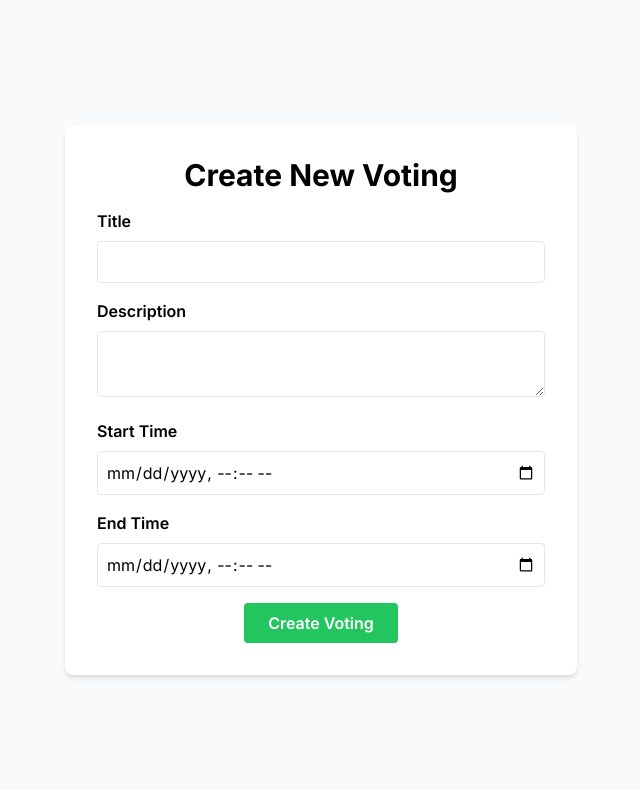
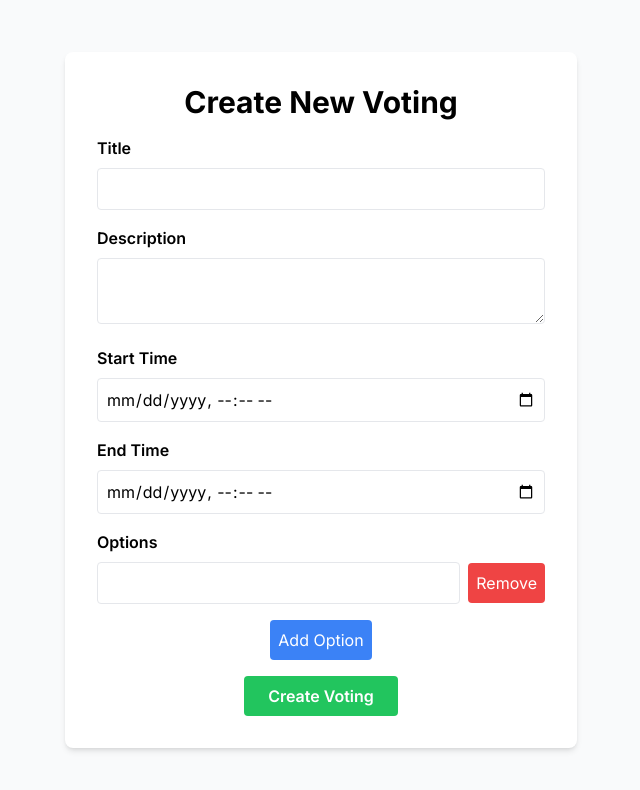
Before and after one commit to monnaliya/trustvote-eth-shenzhen-2024, a Next.js app: page /create-voting in a window 1280 px wide. Shown: the top 790 px of the page, without its empty margins (319-959 px from the left). Built offline with nearby package versions, Linux system fonts and the light colour scheme.

Commit message:
Add option fields to Create Voting page

```diff
--- a/app/create-voting/page.tsx
+++ b/app/create-voting/page.tsx
@@ -1,13 +1,15 @@
-"use client";
+'use client';
 
-import React, { useState } from "react";
-import { useRouter } from "next/navigation";
+import React, { useState } from 'react';
+import { useRouter } from 'next/navigation';
 
 export default function CreateVotingPage() {
-    const [title, setTitle] = useState("");
-    const [description, setDescription] = useState("");
-    const [startTime, setStartTime] = useState("");
-    const [endTime, setEndTime] = useState("");
+  const [title, setTitle] = useState('');
+  const [description, setDescription] = useState('');
+  const [startTime, setStartTime] = useState('');
+  const [endTime, setEndTime] = useState('');
+  const [options, setOptions] = useState(['']);
+
   const router = useRouter();
 
   const handleCreate = () => {
@@ -17,12 +19,28 @@ export default function CreateVotingPage() {
       description,
       startTime,
       endTime,
-            status: "not started",
+      options,
+      status: 'not started',
     };
     console.log(newPoll);
 
     // Redirect to the voting list page after creation
-        router.push("/voting-list");
+    router.push('/voting-list');
+  };
+
+  const handleAddOption = () => {
+    setOptions([...options, '']);
+  };
+
+  const handleOptionChange = (index: number, value: string) => {
+    const newOptions = [...options];
+    newOptions[index] = value;
+    setOptions(newOptions);
+  };
+
+  const handleRemoveOption = (index: number) => {
+    const newOptions = options.filter((_, i) => i !== index);
+    setOptions(newOptions);
   };
 
   return (
@@ -64,6 +82,31 @@ export default function CreateVotingPage() {
             onChange={(e) => setEndTime(e.target.value)}
           />
         </div>
+        <div className="mb-4">
+          <label className="block text-left font-semibold mb-2">Options</label>
+          {options.map((option, index) => (
+            <div key={index} className="flex items-center mb-2">
+              <input
+                type="text"
+                className="w-full p-2 border rounded"
+                value={option}
+                onChange={(e) => handleOptionChange(index, e.target.value)}
+              />
+              <button
+                onClick={() => handleRemoveOption(index)}
+                className="ml-2 p-2 bg-red-500 text-white rounded"
+              >
+                Remove
+              </button>
+            </div>
+          ))}
+          <button
+            onClick={handleAddOption}
+            className="mt-2 p-2 bg-blue-500 text-white rounded"
+          >
+            Add Option
+          </button>
+        </div>
         <button
           onClick={handleCreate}
           className="bg-green-500 text-white px-6 py-2 rounded font-semibold hover:bg-green-600"
```
Lines whose indentation alone changed are shown as unchanged.
